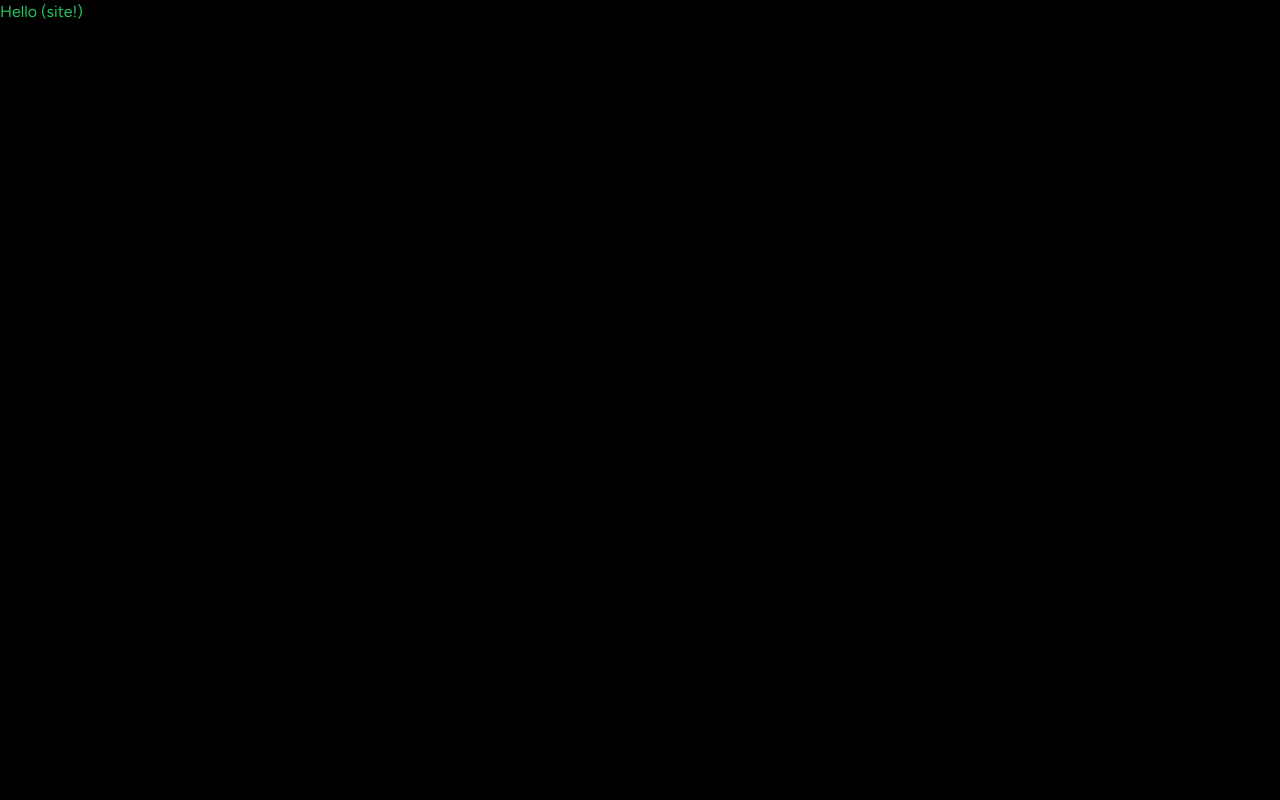
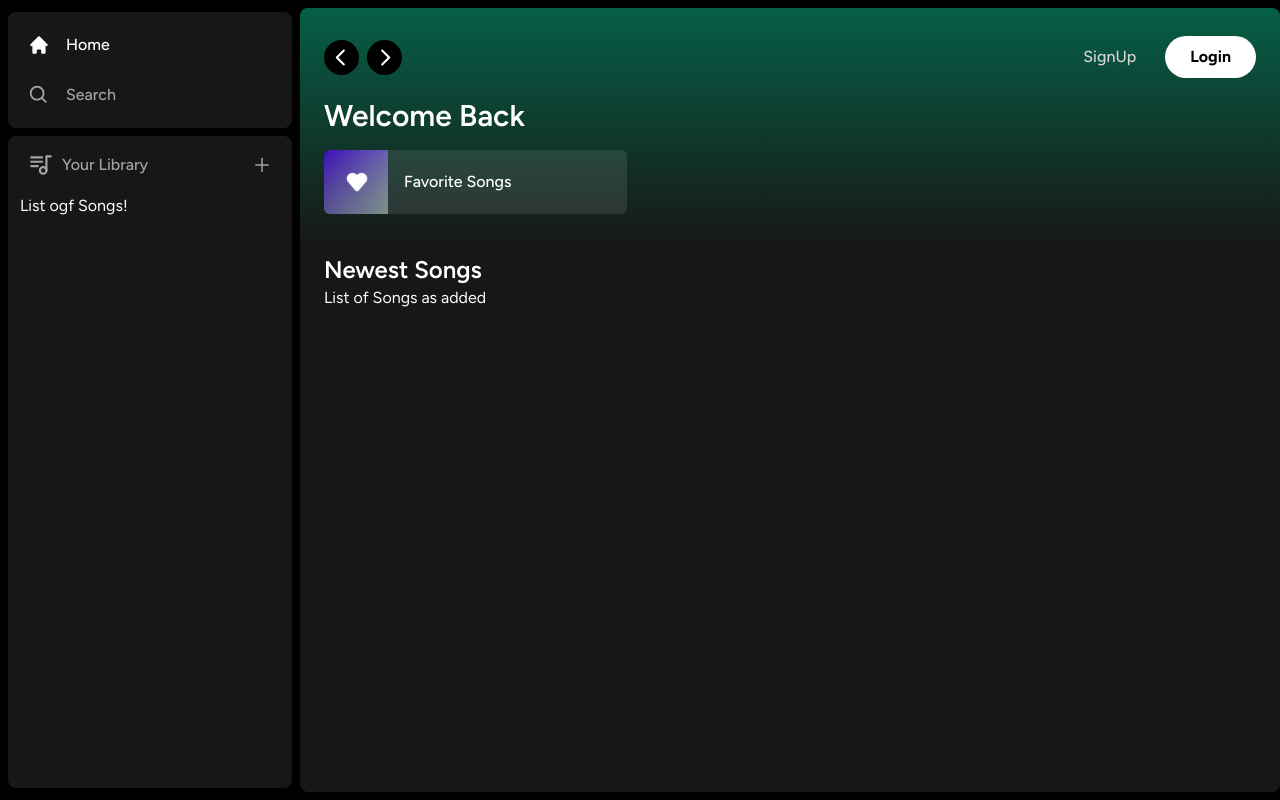
Before and after one commit to gimbamanasseh/spotify-clone, a Next.js app: page / in a window 1280 px wide. Built offline with nearby package versions, Linux system fonts and the light colour scheme.

Commit message:
layout set
sidebar, header and content area

```diff
--- a/app/(site)/page.tsx
+++ b/app/(site)/page.tsx
@@ -1,3 +1,27 @@
+import Header from "@/components/Header";
+import ListItem from "@/components/ListItem";
+
 export default function Home() {
-  return <div className="text-green-500">Hello (site!)</div>;
+  return (
+    <div className="bg-neutral-900 rounded-lg h-full w-full overflow-hidden overflow-y-auto">
+      <Header>
+        <div className="mb-2">
+          <h1 className="text-white text-3xl font-semibold">Welcome Back</h1>
+          <div className="grid grid-cols-1 sm:grid-cols-2 xl:grid-cols-3 2xl:grid-cols-4 gap-3 mt-4">
+            <ListItem
+              image="/images/liked.png"
+              name="Favorite Songs"
+              href="liked"
+            />
+          </div>
+        </div>
+      </Header>
+      <div className="mt-2 mb-7 px-6">
+        <div className="flex justify-between items-center">
+          <h1 className="text-white text-2xl font-semibold">Newest Songs</h1>
+        </div>
+        <div>List of Songs as added</div>
+      </div>
+    </div>
+  );
 }
--- a/app/layout.tsx
+++ b/app/layout.tsx
@@ -1,6 +1,7 @@
 import type { Metadata } from "next";
 import { Figtree } from "next/font/google";
 import "./globals.css";
+import Sidebar from "@/components/Sidebar";
 
 const font = Figtree({ subsets: ["latin"] });
 
@@ -16,7 +17,9 @@ export default function RootLayout({
 }) {
   return (
     <html lang="en">
-      <body className={font.className}>{children}</body>
+      <body className={font.className}>
+        <Sidebar>{children}</Sidebar>
+      </body>
     </html>
   );
 }
--- /dev/null
+++ b/components/Box.tsx
@@ -0,0 +1,22 @@
+import { Children } from "react";
+import { twMerge } from "tailwind-merge";
+
+interface BoxProps {
+  children: React.ReactNode;
+  className?: string;
+}
+
+const Box: React.FC<BoxProps> = ({ children, className }) => {
+  return (
+    <div
+      className={twMerge(
+        `bg-neutral-900 rounded-lg h-fit w-full my-1`,
+        className
+      )}
+    >
+      {children}
+    </div>
+  );
+};
+
+export default Box;
--- /dev/null
+++ b/components/Button.tsx
@@ -0,0 +1,27 @@
+import { forwardRef } from "react";
+import { twMerge } from "tailwind-merge";
+
+interface ButtonProps extends React.ButtonHTMLAttributes<HTMLButtonElement> {}
+
+const Button = forwardRef<HTMLButtonElement, ButtonProps>(
+  ({ className, children, disabled, type = "button", ...props }, ref) => {
+    return (
+      <button
+        type={type}
+        className={twMerge(
+          `w-full rounded-full bg-green-500 border border-transparent px-3 py-3 disabled:cursor-not-allowed disabled:opacity-50 text-black font-bold hover:opacity-75 transition`,
+          className
+        )}
+        disabled={disabled}
+        ref={ref}
+        {...props}
+      >
+        {children}
+      </button>
+    );
+  }
+);
+
+Button.displayName = "Button";
+
+export default Button;
--- /dev/null
+++ b/components/Header.tsx
@@ -0,0 +1,72 @@
+"use client";
+
+import { twMerge } from "tailwind-merge";
+import { RxCaretLeft, RxCaretRight } from "react-icons/rx";
+import { HiHome } from "react-icons/hi";
+import { BiSearch } from "react-icons/bi";
+import Button from "./Button";
+import { useRouter } from "next/navigation";
+
+interface HeaderProps {
+  children: React.ReactNode;
+  className?: string;
+}
+
+const Header: React.FC<HeaderProps> = ({ children, className }) => {
+  const router = useRouter();
+
+  const handleLogout = () => {
+    // handle logout action
+  };
+  return (
+    <div
+      className={twMerge(
+        `h-fit bg-gradient-to-b from-emerald-800 p-6`,
+        className
+      )}
+    >
+      <div className="w-full mb-4 flex items-center justify-between ">
+        {/* desktop and tablet view */}
+        <div className="hidden md:flex gap-x-2 items-center">
+          <button
+            onClick={() => router.back()}
+            className="rounded-full bg-black flex items-center justify-center hover:opacity-75 transition"
+          >
+            <RxCaretLeft className="text-white" size={35} />
+          </button>
+          <button
+            onClick={() => router.forward()}
+            className="rounded-full bg-black flex items-center justify-center hover:opacity-75 transition"
+          >
+            <RxCaretRight className="text-white" size={35} />
+          </button>
+        </div>
+        {/* mobile view */}
+        <div className="flex md:hidden gap-x-2 items-center">
+          <button className="rounded-full bg-white p-2 flex items-center justify-center hover:opacity-75 transition">
+            <HiHome className="text-black" size={20} />
+          </button>
+          <button className="rounded-full bg-white p-2 flex items-center justify-center hover:opacity-75 transition">
+            <BiSearch className="text-black" size={20} />
+          </button>
+        </div>
+        {/* sign in/out and profile element */}
+        <div className="flex justify-between items-center gap-x-4 ">
+          <>
+            <Button
+              onClick={() => {}}
+              className="bg-transparent text-neutral-300 font-medium"
+            >
+              SignUp
+            </Button>
+            <Button onClick={() => {}} className="bg-white px-6 py-2">
+              Login
+            </Button>
+          </>
+        </div>
+      </div>
+      {children}
+    </div>
+  );
+};
+export default Header;
--- /dev/null
+++ b/components/Library.tsx
@@ -0,0 +1,27 @@
+"use client";
+
+import { TbPlaylist } from "react-icons/tb";
+import { AiOutlinePlus } from "react-icons/ai";
+
+const Library = () => {
+  const onClick = () => {
+    // handle song upload later
+  };
+  return (
+    <div className="flex flex-col">
+      <div className="flex items-center justify-between px-5 pt-4 ">
+        <div className="inline-flex items-center gap-x-2">
+          <TbPlaylist className="text-neutral-400" size={26} />
+          <p className="text-neutral-400 font-medium text-md">Your Library</p>
+        </div>
+        <AiOutlinePlus
+          onClick={onClick}
+          size={20}
+          className="text-neutral-400 cursor-pointer hover:text-white transition"
+        />
+      </div>
+      <div className="flex flex-col gap-y-2 mt-4 px-3">List ogf Songs!</div>
+    </div>
+  );
+};
+export default Library;
--- /dev/null
+++ b/components/ListItem.tsx
@@ -0,0 +1,35 @@
+"use client";
+
+import { useRouter } from "next/navigation";
+import Image from "next/image";
+import { FaPlay } from "react-icons/fa";
+
+interface ListItemProps {
+  image: string;
+  name: string;
+  href: string;
+}
+
+const ListItem: React.FC<ListItemProps> = ({ image, name, href }) => {
+  const router = useRouter();
+  const onClick = () => {
+    // add authentication before push
+    router.push(href);
+  };
+
+  return (
+    <button
+      onClick={onClick}
+      className="relative group flex items-center rounded-md overflow-hidden gap-x-4 bg-neutral-100/10 hover:bg-neutral-100/20 transition pr-4"
+    >
+      <div className="relative min-h-[64px] min-w-[64px]">
+        <Image className="object-cover" fill src={image} alt="image" />
+      </div>
+      <p className="font-medium truncate py-5">{name}</p>
+      <div className="absolute transition opacity-0 rounded-full flex items-center justify-center bg-green-500 p-4 drop-shadow-md right-5 group-hover:opacity-100 hover:scale-110">
+        <FaPlay className="text-black " />
+      </div>
+    </button>
+  );
+};
+export default ListItem;
--- /dev/null
+++ b/components/Sidebar.tsx
@@ -0,0 +1,57 @@
+"use client";
+
+import { usePathname } from "next/navigation";
+import { Component, useMemo } from "react";
+import { HiHome } from "react-icons/hi";
+import { BiSearch } from "react-icons/bi";
+import Box from "./Box";
+import SidebarItem from "./SidebarItem";
+import Library from "./Library";
+
+interface SidebarProps {
+  children: React.ReactNode;
+}
+
+const Sidebar: React.FC<SidebarProps> = ({ children }) => {
+  const pathname = usePathname();
+  const routes = useMemo(
+    () => [
+      {
+        icon: HiHome,
+        label: "Home",
+        active: pathname !== "/search",
+        href: "/",
+      },
+      {
+        icon: BiSearch,
+        label: "Search",
+        active: pathname == "/search",
+        href: "/search",
+      },
+    ],
+    [pathname]
+  );
+  return (
+    <div className="flex h-full">
+      {/* the sidebar */}
+      <div className="hidden md:flex flex-col gap-y-w-2 bg-black h-full w-[300px] p-2">
+        {/* sidebar - menu box */}
+        <Box>
+          <div className="flex flex-col gap-y-4 px-5 py-4">
+            {routes.map((item) => (
+              <SidebarItem key={item.label} {...item} />
+            ))}
+          </div>
+        </Box>
+        {/* sidebar - song library box */}
+        <Box className="overflow-y-auto h-full">
+          <Library />
+        </Box>
+      </div>
+      {/* the main content area or songs area */}
+      <main className="h-full flex-1 overflow-y-auto py-2">{children}</main>
+    </div>
+  );
+};
+
+export default Sidebar;
--- /dev/null
+++ b/components/SidebarItem.tsx
@@ -0,0 +1,30 @@
+import Link from "next/link";
+import { IconType } from "react-icons";
+import { twMerge } from "tailwind-merge";
+
+interface SidebarItemProps {
+  icon: IconType;
+  label: string;
+  active: boolean;
+  href: string;
+}
+
+const SidebarItem: React.FC<SidebarItemProps> = ({
+  icon: Icon,
+  label,
+  active,
+  href,
+}) => {
+  return (
+    <Link
+      href={href}
+      className={twMerge(
+        `flex flex-row h-auto items-center w-full gap-x-4 text-md font-medium cursor-pointer hover:text-white transition text-neutral-400 py-1`,
+        active && "text-white"
+      )}
+    >
+      <Icon size={26} /> <p className="truncate w-full">{label}</p>
+    </Link>
+  );
+};
+export default SidebarItem;
```
Also changed, not shown: package.json (+6 -4 lines), public/images/liked.png (added), 1 other file (tests, documents, lock files or other folders).
